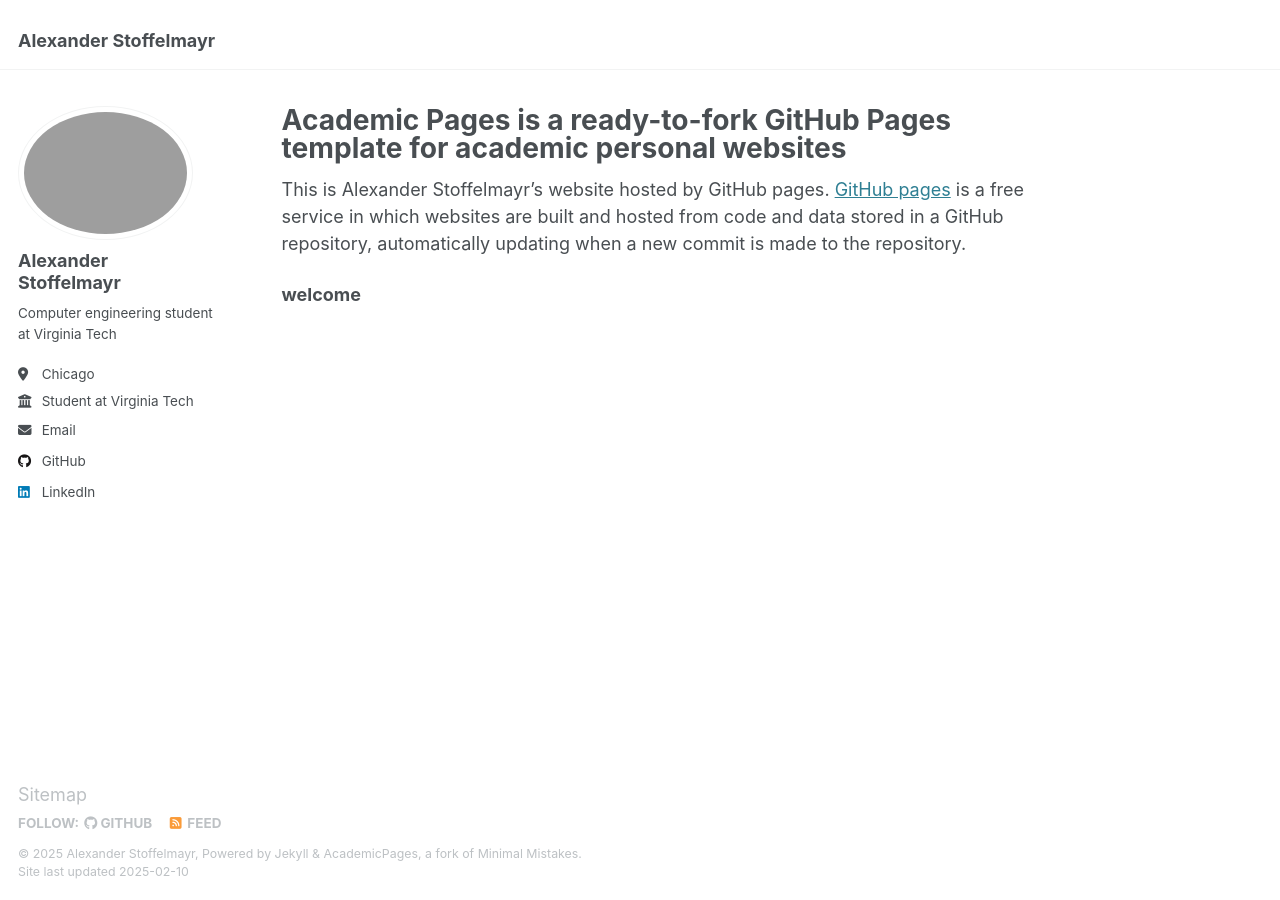
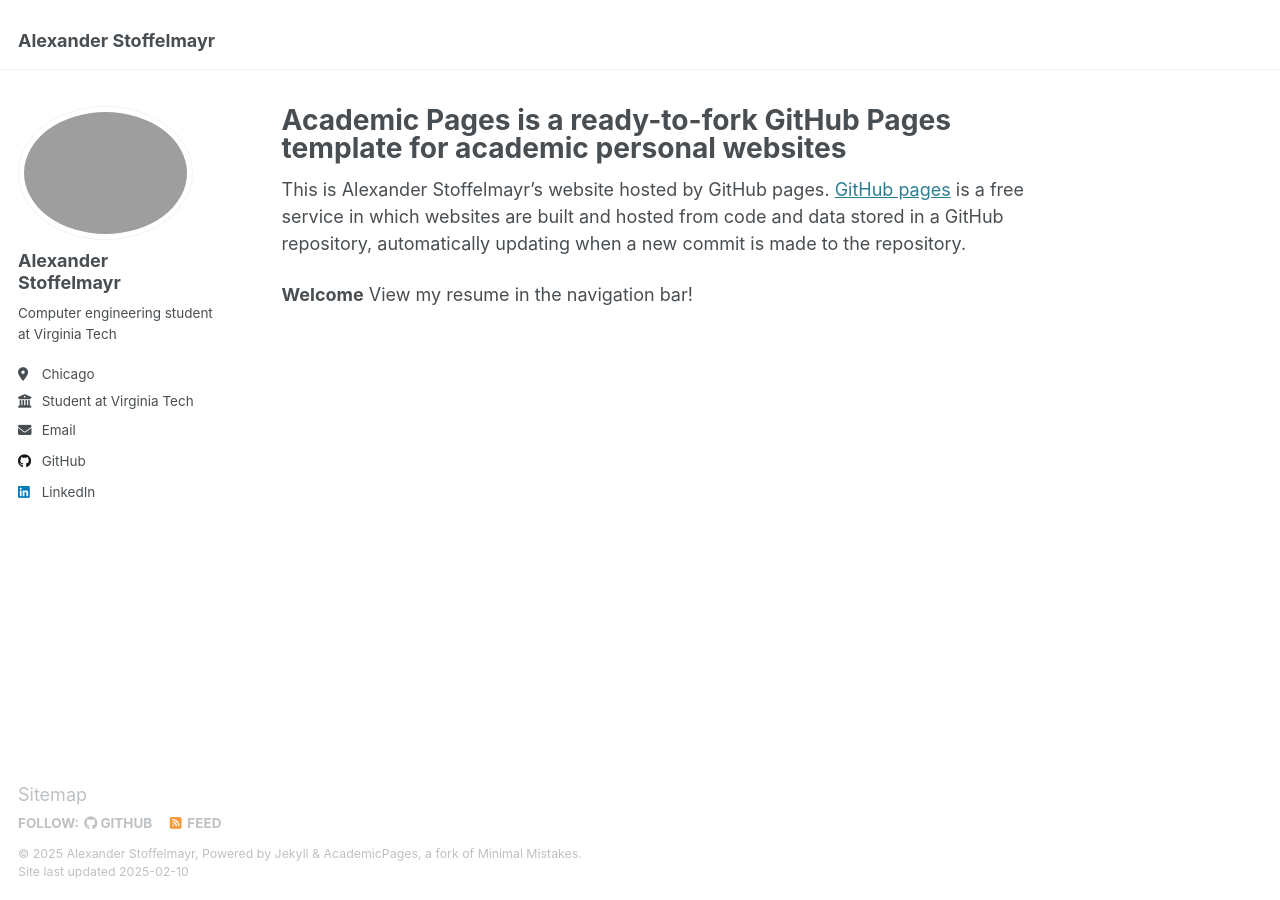
Before and after one commit to alexStoff/alexStoff.github.io, a Jekyll site: the page built from _pages/about.md, in a window 1280 px wide. Built offline with Jekyll 4.4.1, drawn with Linux system fonts in a browser that asks for light colours.

Commit message:
Update about.md

```diff
--- a/_pages/about.md
+++ b/_pages/about.md
@@ -9,4 +9,5 @@ redirect_from:
 
 This is Alexander Stoffelmayr's website hosted by GitHub pages. [GitHub pages](https://pages.github.com) is a free service in which websites are built and hosted from code and data stored in a GitHub repository, automatically updating when a new commit is made to the repository.
 
-**welcome**
+**Welcome**
+View my resume in the navigation bar!
```
